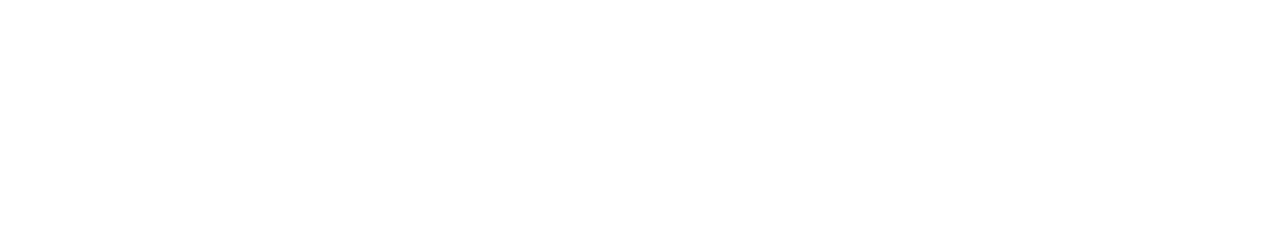
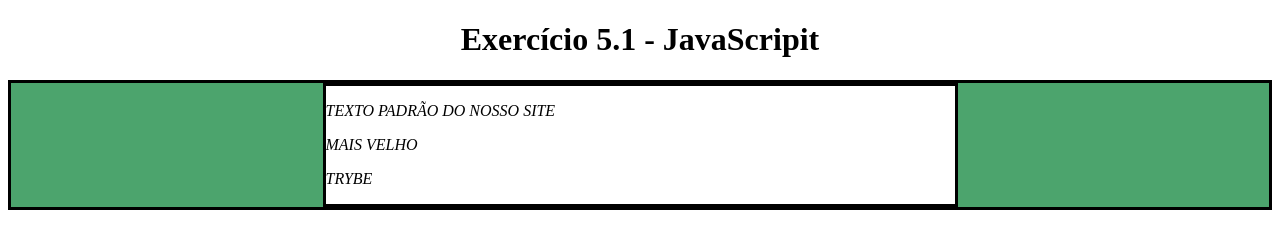
Before and after one commit to carlosarraes/trybexercicios, a plain HTML site: page 5/1/index.html in a window 1280 px wide. Drawn offline with Linux system fonts and the light colour scheme; files that its build step writes are made by us from their sources.

Commit message:
Exercicio 5.1 finalizado

```diff
--- a/5/1/index.html
+++ b/5/1/index.html
@@ -1,14 +1,24 @@
 <!DOCTYPE html>
-<html lang="en">
+<html>
+
 <head>
-    <meta charset="UTF-8">
-    <meta http-equiv="X-UA-Compatible" content="IE=edge">
-    <meta name="viewport" content="width=device-width, initial-scale=1.0">
-    <title>Exercicios</title>
+    <meta charset="UTF-8" />
+    <meta name="viewport" content="width=device-width" />
+    <title>Exercício 5.1</title>
     <link rel="stylesheet" href="style.css">
 </head>
+
 <body>
-
+    <header>
+        <h1 class="title">Exercício 5.1 - JavaEscripito </h1>
+    </header>
+    <main class="main-content">
+        <section class="center-content">
+            <p>Texto padrão do nosso site</p>
+            <p>-----</p>
+            <p>Trybe</p>
+        </section>
+    </main>
 <script src="script.js"></script>
 </body>
 </html>
--- a/5/1/script.js
+++ b/5/1/script.js
@@ -0,0 +1,14 @@
+const pElement = document.getElementsByTagName('p');
+const mainElement = document.getElementsByClassName('main-content');
+const centerElement = document.getElementsByClassName('center-content');
+const titleElement = document.getElementsByClassName('title');
+
+pElement[1].innerText = "Mais velho"
+mainElement[0].style.backgroundColor = 'rgb(76,164,109)';
+centerElement[0].style.backgroundColor = 'white';
+titleElement[0].innerText = "Exercício 5.1 - JavaScripit";
+
+for (let i = 0; i <pElement.length ; i++) {
+    pElement[i].style.textTransform = "uppercase"
+    console.log(pElement[i].innerText);
+}
--- /dev/null
+++ b/5/1/style.css
@@ -0,0 +1,23 @@
+ main,
+ section {
+     border-color: black;
+     border-style: solid;
+ }
+
+ .title {
+     text-align: center;
+ }
+
+ .main-content {
+     background-color: yellow;
+ }
+
+ .main-content .center-content {
+     background-color: red;
+     width: 50%;
+     margin: 0 auto;
+ }
+
+ .main-content .center-content p {
+     font-style: italic;
+ }
```
Also changed, not shown: 5/1/notes.md (added, +12 -0 lines), README.md (renamed from 5/1/README.md), style.css (deleted).
